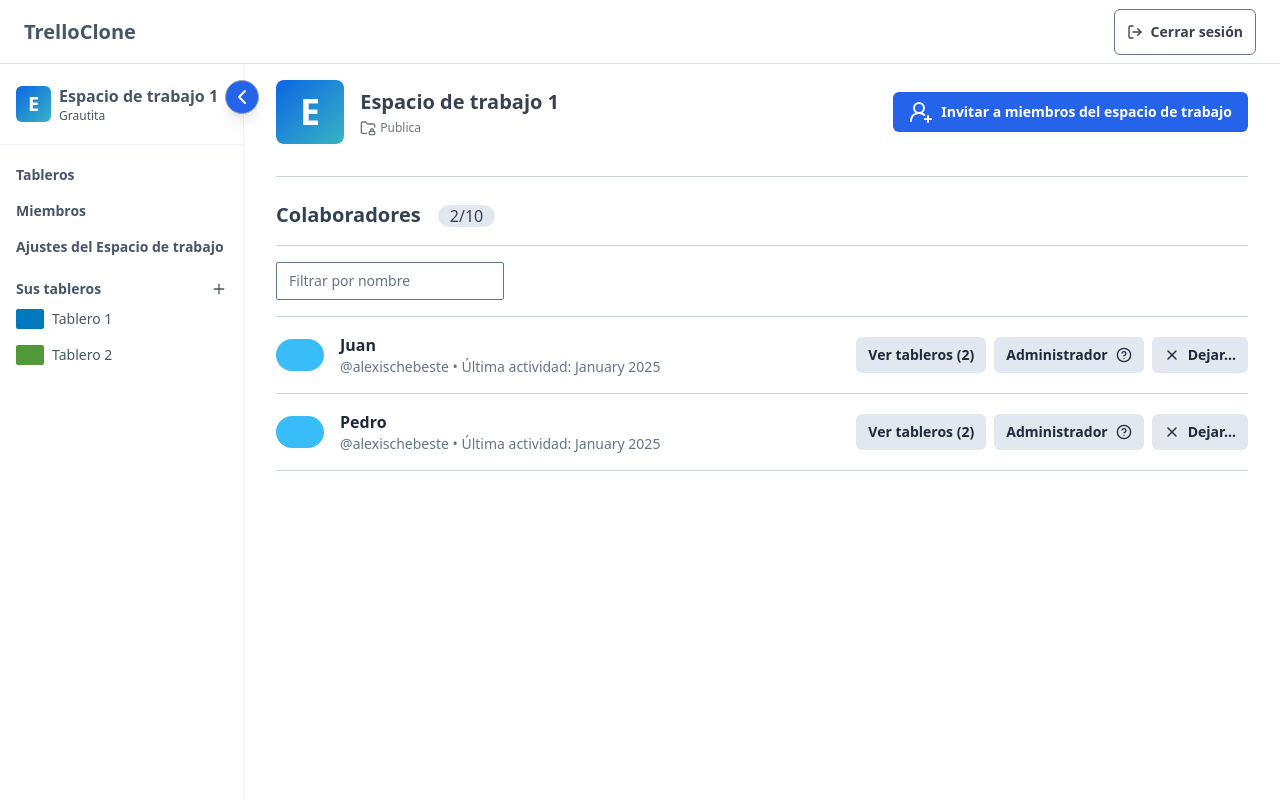
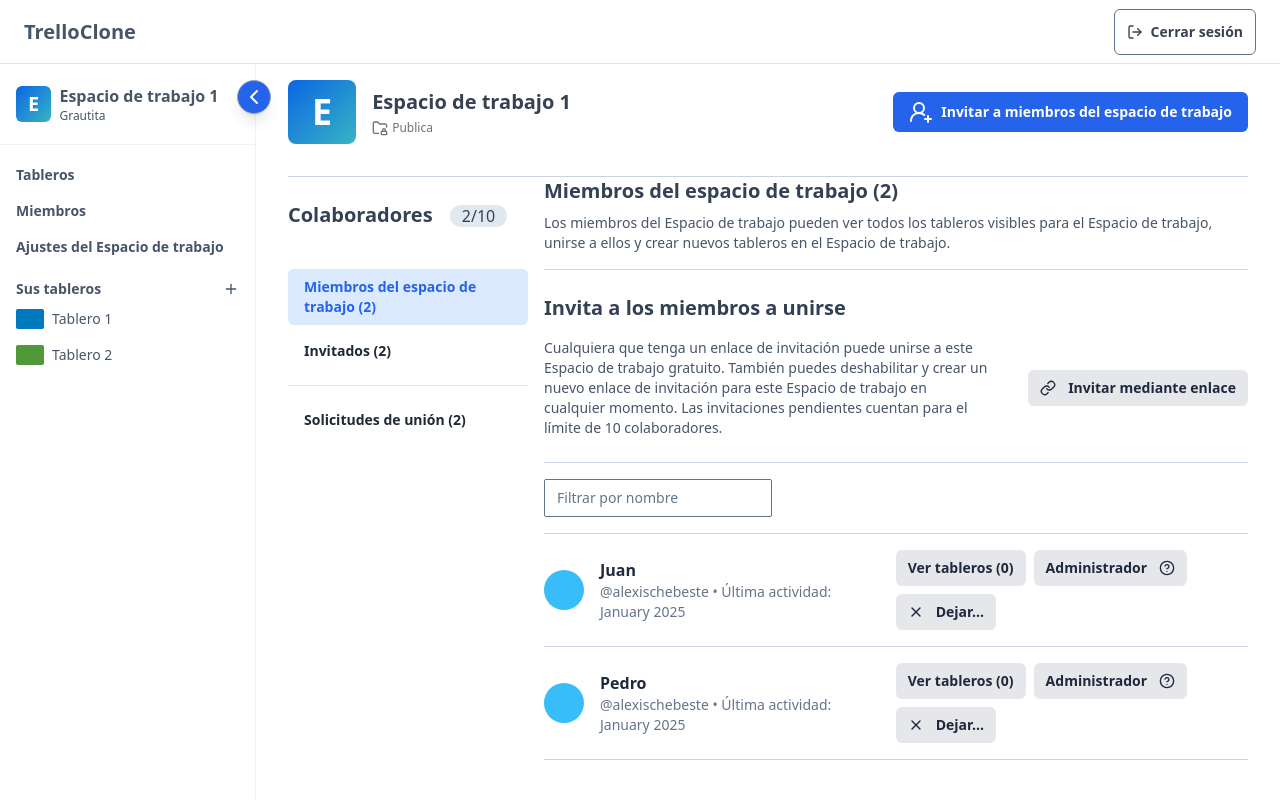
Before and after one commit to AlexisChebeste/trello-clone-ts, a React (Vite) app: page /w/1/members in a window 1280 px wide. Built offline with nearby package versions, Linux system fonts and the light colour scheme.

Commit message:
members pages

```diff
--- a/src/components/Aside/AsideBoards.tsx
+++ b/src/components/Aside/AsideBoards.tsx
@@ -31,7 +31,7 @@ export default function AsideBoards({idWorkspace, className}: AsideBoardsProps)
 
     return(
       <Sidebar className={`backdrop-blur-md z-50 ${className}`}>
-        <div className='flex  gap-2 border-b border-slate-300/30 py-5 px-4 items-center w-max'>
+        <div className='flex  gap-2 border-b border-slate-300/30 py-5 px-4 items-center w-full'>
           <div className={`flex  justify-center items-center h-9 w-11  rounded-md ${workspace?.logo} text-white font-bold text-xl`}>
             {workspace?.name[0].toUpperCase()}
           </div>
--- a/src/components/Aside/Siderbar.tsx
+++ b/src/components/Aside/Siderbar.tsx
@@ -16,7 +16,7 @@ const Sidebar = ({ children, className }:SidebarProps) => {
   return (
     <div
       className={`flex ${
-        isCollapsed ? "w-7" : `w-64 max-w-max `
+        isCollapsed ? "w-7" : `w-64 max-w-72 `
       } transition-all duration-500 ${className} h-full border-r border-slate-300/30 `}
     >
       {/* Contenido del Sidebar */}
--- /dev/null
+++ b/src/components/ButtonWorkspace.tsx
@@ -0,0 +1,16 @@
+interface ButtonWorkspaceProps {
+    children: React.ReactNode;
+    className?: string;
+    onClick?: () => void;
+}
+
+export default function ButtonWorkspace({children, className, onClick}: ButtonWorkspaceProps){
+    return(
+        <button
+            onClick={onClick}
+            className={`flex items-center justify-center gap-3 bg-gray-200 hover:bg-gray-300 py-2 px-3 rounded-md text-slate-800 font-semibold text-sm w-full md:w-max ${className}`}
+        >
+            {children}
+        </button>
+    )
+}
--- a/src/components/LayoutAside.tsx
+++ b/src/components/LayoutAside.tsx
@@ -1,9 +1,17 @@
 import { Outlet, useParams } from "react-router";
 import AsideBoards from "./Aside/AsideBoards";
+import { WorkspaceInfo } from "./Boards/WorkspaceInfo";
+import { useWorkspace } from "../hooks/useWorkspace";
+import { UserRoundPlus } from "lucide-react";
 
 
 export default function LayoutAside(){
     const {idWorkspace} = useParams()
+
+    const {workspaces} = useWorkspace()
+    const workspace = workspaces.find(w => w.id === idWorkspace)
+
+    if(!workspace) return null
 
     return(
         <div className="flex-1 w-full flex h-full  overflow-hidden">
@@ -13,7 +21,16 @@ export default function LayoutAside(){
             />
             <main className="flex-1 flex h-full">
                 {/* Aquí va el contenido de la página */}
-                <Outlet/>
+                <div className=" flex-1 h-full flex flex-col py-4 px-8 max-w-7xl mx-auto w-full  text-gray-500 overflow-y-auto">
+                    <WorkspaceInfo logo={workspace.logo} name={workspace.name} description={workspace.description}>
+                        <button className="text-sm bg-blue-600 text-white px-4 py-2 rounded-md flex items-center font-semibold max-w-max gap-2  hover:bg-blue-700 transition-colors duration-200">
+                            <UserRoundPlus  />
+                            Invitar a miembros del espacio de trabajo
+                        </button>
+                    </WorkspaceInfo>
+
+                    <Outlet/>
+                </div>
             </main>
         </div>
     )
--- /dev/null
+++ b/src/components/MembersPage/MemberCard.tsx
@@ -0,0 +1,36 @@
+import { CircleHelp, X } from "lucide-react";
+import { User } from "../../types";
+import ButtonWorkspace from "../ButtonWorkspace";
+
+interface MemberCardProps{
+    member: User
+}
+
+export default function MemberCard({member}:MemberCardProps){
+
+
+    return(
+        <div className="flex flex-col md:flex-row justify-between items-center gap-5 border-b border-b-slate-300 py-4">
+            <div className="flex items-center gap-4 ">
+                <div  className="size-10 rounded-full bg-sky-400" />
+                <div className="flex flex-col flex-1">
+                    <span className=" text-slate-800 font-semibold">{member.name}</span>
+                    <span className="text-sm text-slate-500">{member.email} • Última actividad: January 2025</span>
+                </div>
+            </div>
+            <div className="flex flex-wrap gap-2">
+                <ButtonWorkspace>
+                    Ver tableros ({member.boards?.length || 0})
+                </ButtonWorkspace>
+                <ButtonWorkspace>
+                    Administrador <CircleHelp className="size-4"/>
+                </ButtonWorkspace>
+                <ButtonWorkspace>
+                    <X className="size-4"/> Dejar...
+                </ButtonWorkspace>
+            </div>
+
+
+        </div>
+    )
+}
--- /dev/null
+++ b/src/components/MembersPage/Members.tsx
@@ -0,0 +1,20 @@
+import { User} from "../../types";
+import MemberCard from "./MemberCard";
+
+interface MembersProps{
+    members: User[]
+}
+
+export default function Members({members}: MembersProps){
+    return(
+
+        <div className="flex flex-col ">
+            <div className="border-y border-slate-300 py-4">
+                <input type="text" placeholder="Filtrar por nombre" className="text-sm text-slate-700 placeholder:text-slate-500 py-2 px-3 border border-slate-500 rounded-sm hover:bg-slate-100"/>
+            </div>
+            {members?.map((member) => (
+                <MemberCard key={member.id} member={member}/>
+            ))}
+        </div>
+    )
+}
--- /dev/null
+++ b/src/components/MembersPage/SidebarLinks.tsx
@@ -0,0 +1,51 @@
+import { Link, useLocation } from "react-router";
+import { useParams } from "react-router";
+
+interface SidebarLinksProps {
+    membersLength: number;
+}
+
+export default function SidebarLinks({membersLength} : SidebarLinksProps) {
+
+    const {idWorkspace} = useParams<{idWorkspace: string}>();
+
+    const location = useLocation();
+    const isActive = (path: string) => location.pathname === path;
+
+    return(
+        <div className="mt-6 flex flex-col gap-4 w-60">
+            <h3 className="text-slate-700 font-semibold text-xl">Colaboradores <span className="ml-3 bg-slate-200 text-slate-700 font-normal  px-3 rounded-full text-base">{membersLength}/10</span></h3>
+
+
+            <div className="mt-6 flex flex-col gap-4 w-full">
+                <div className="flex flex-col gap-2">
+                    <Link
+                        to={`/w/${idWorkspace}/members`}
+                        className={`text-sm px-4 py-2 rounded-md flex items-center font-semibold w-full gap-2   transition-colors duration-200
+                            ${isActive(`/w/${idWorkspace}/members`) ? 'bg-blue-100 text-blue-600 ' : 'text-gray-800 hover:bg-slate-200'}
+                        `}
+                    >
+                        Miembros del espacio de trabajo ({membersLength})
+                    </ Link>
+                    <Link
+                        to={`/workspace/${idWorkspace}/members/invite`} className={`text-sm  px-4 py-2 rounded-md flex items-center font-semibold w-full gap-2   transition-colors duration-200
+                            ${isActive(`/w/${idWorkspace}/members/invite`) ? 'bg-blue-100 text-blue-600  ' : 'text-gray-800 hover:bg-slate-200'}
+                        `}>
+                        Invitados ({membersLength})
+                    </ Link>
+                </div>
+
+                <div className="py-4 border-t border-t-gray-200 ">
+                    <Link
+                        to={`/workspace/${idWorkspace}/members/request`}
+                        className={`text-sm px-4 py-2 rounded-md flex items-center font-semibold w-full gap-2  transition-colors duration-200
+                            ${isActive(`/w/${idWorkspace}/members/request`) ? 'bg-blue-100 text-blue-600  ' : 'text-gray-800 hover:bg-slate-200'}
+                        `}>
+                        Solicitudes de unión ({membersLength})
+                    </ Link>
+                </div>
+
+            </div>
+        </div>
+    )
+}
--- a/src/pages/Workspace/AccountPage.tsx
+++ b/src/pages/Workspace/AccountPage.tsx
@@ -1,7 +1,33 @@
+import { useParams } from "react-router";
+import { useWorkspace } from "../../hooks/useWorkspace";
+import ButtonWorkspace from "../../components/ButtonWorkspace";
 
 export default function AccountPage(){
+    const {workspaces} = useWorkspace();
+    const {idWorkspace} = useParams<{idWorkspace: string}>();
+    const workspace = workspaces.find((workspace) => workspace.id === idWorkspace);
+
+    if(!workspace){
+        return <div>Workspace not found</div>
+    }
 
     return(
-        <div>Account Page</div>
+        <div className="flex flex-col py-6 gap-6">
+            <h2 className="text-slate-700 font-semibold text-xl">Ajustes del Espacio de trabajo</h2>
+
+            <div className="py-4 flex flex-col gap-4">
+                <h3 className="text-slate-700 font-semibold text-xl">Invita a los miembros a unirse</h3>
+                <div className="flex flex-col md:flex-row gap-4 md:space-between items-center  py-4 border-t border-t-gray-300">
+                    <p className="text-slate-600 text-sm w-full">  Privado – Este Espacio de trabajo es privado. No está indexado para las personas que no pertenezcan al Espacio de trabajo, y no lo podrán ver.</p>
+                    <div className="w-full md:w-72 lg:w-96 flex  flex-col items-end ">
+                        <ButtonWorkspace>
+                            Cambiar
+                        </ButtonWorkspace>
+                    </div>
+
+                </div>
+            </div>
+
+        </div>
     )
 }
--- a/src/pages/Workspace/MembersPage.tsx
+++ b/src/pages/Workspace/MembersPage.tsx
@@ -1,7 +1,9 @@
 import { useParams } from "react-router";
 import { useWorkspace } from "../../hooks/useWorkspace";
-import { WorkspaceInfo } from "../../components/Boards/WorkspaceInfo";
-import { CircleHelp, UserRoundPlus, X } from "lucide-react";
+import { Link} from "lucide-react";
+import Members from "../../components/MembersPage/Members";
+import SidebarLinks from "../../components/MembersPage/SidebarLinks";
+import ButtonWorkspace from "../../components/ButtonWorkspace";
 
 export default function MembersPage() {
     const {idWorkspace} = useParams<{idWorkspace: string}>();
@@ -12,41 +14,35 @@ export default function MembersPage() {
         return <div>Workspace not found</div>
     }
     return(
-        <div className=" flex-1 h-full flex flex-col py-4 px-8 max-w-7xl mx-auto w-full  text-gray-500 overflow-y-auto">
-            <WorkspaceInfo logo={workspace.logo} name={workspace.name} description={workspace.description}>
-                <button className="text-sm bg-blue-600 text-white px-4 py-2 rounded-md flex items-center font-semibold max-w-max gap-2  hover:bg-blue-700 transition-colors duration-200">
-                    <UserRoundPlus  />
-                    Invitar a miembros del espacio de trabajo
-                </button>
-            </WorkspaceInfo>
+        <>
 
-            <div className="mt-6 flex flex-col gap-4">
-                <h3 className="text-slate-700 font-semibold text-xl">Colaboradores <span className="ml-3 bg-slate-200 text-slate-700 font-normal  px-3 rounded-full text-base">{workspace.members?.length}/10</span></h3>
-                <div className="flex flex-col ">
-                    <div className="border-y border-slate-300 py-4">
-                        <input type="text" placeholder="Filtrar por nombre" className="text-sm text-slate-700 placeholder:text-slate-500 py-2 px-3 border border-slate-500 rounded-sm hover:bg-slate-100"/>
-                    </div>
-                    {workspace.members?.map((member) => (
-                        <div key={member.id} className="flex justify-between items-center gap-5 border-b border-b-slate-300 py-4">
-                            <div className="flex items-center gap-4 ">
-                                <div  className="w-12 h-8 rounded-full bg-sky-400" />
-                                <div className="flex flex-col">
-                                    <span className=" text-slate-800 font-semibold">{member.name}</span>
-                                    <span className="text-sm text-slate-500">{member.email} • Última actividad: January 2025</span>
-                                </div>
-                            </div>
-                            <div className="flex gap-2">
-                                <button className="bg-slate-200 hover:bg-slate-300 py-2 px-3 rounded-md text-slate-800 font-semibold text-sm w-max">Ver tableros ({workspace.boards.length})</button>
-                                <button className="bg-slate-200 hover:bg-slate-300 py-2 px-3 rounded-md text-slate-800 font-semibold text-sm flex gap-2 items-center">Administrador <CircleHelp className="size-4"/></button>
-                                <button className="bg-slate-200 hover:bg-slate-300 py-2 px-3 rounded-md text-slate-800 font-semibold text-sm flex gap-2 items-center"><X className="size-4"/> Dejar... </button>
+            <div className="flex flex-col xl:flex-row  gap-4 ">
+                <SidebarLinks membersLength={workspace.boards?.length}/>
+
+                <div className="flex-1">
+                    <h3 className="text-slate-700 font-semibold text-xl">Miembros del espacio de trabajo ({workspace.boards?.length})</h3>
+                    <p className="text-slate-600 text-sm mt-2 mb-4">
+                        Los miembros del Espacio de trabajo pueden ver todos los tableros visibles para el Espacio de trabajo, unirse a ellos y crear nuevos tableros en el Espacio de trabajo.
+
+                    </p>
+                    <div className="py-6 border-t border-t-gray-300">
+                        <h3 className="text-slate-700 font-semibold text-xl">Invita a los miembros a unirse</h3>
+                        <div className="flex flex-col md:flex-row gap-4 md:space-between items-center  mt-4">
+                            <p className="text-slate-600 text-sm w-full">Cualquiera que tenga un enlace de invitación puede unirse a este Espacio de trabajo gratuito. También puedes deshabilitar y crear un nuevo enlace de invitación para este Espacio de trabajo en cualquier momento. Las invitaciones pendientes cuentan para el límite de 10 colaboradores.</p>
+                            <div className="w-full md:w-72 lg:w-96 flex  flex-col items-end ">
+                                <ButtonWorkspace>
+                                    <Link className="size-4"/>
+                                    Invitar mediante enlace
+                                </ButtonWorkspace>
                             </div>
 
-
                         </div>
-                    ))}
+                    </div>
+                    <Members members={workspace.members || []} />
                 </div>
             </div>
-        </div>
+
+        </>
 
     )
 }
--- a/src/types/index.ts
+++ b/src/types/index.ts
@@ -4,6 +4,7 @@ export interface User {
     password: string;
     name: string;
     avatar?: string;
+    boards?: Board[];
   }
 
   export interface Workspace {
```
Also changed, not shown: src/pages/Workspace/WorkspacePage.tsx (+4 -13 lines).
